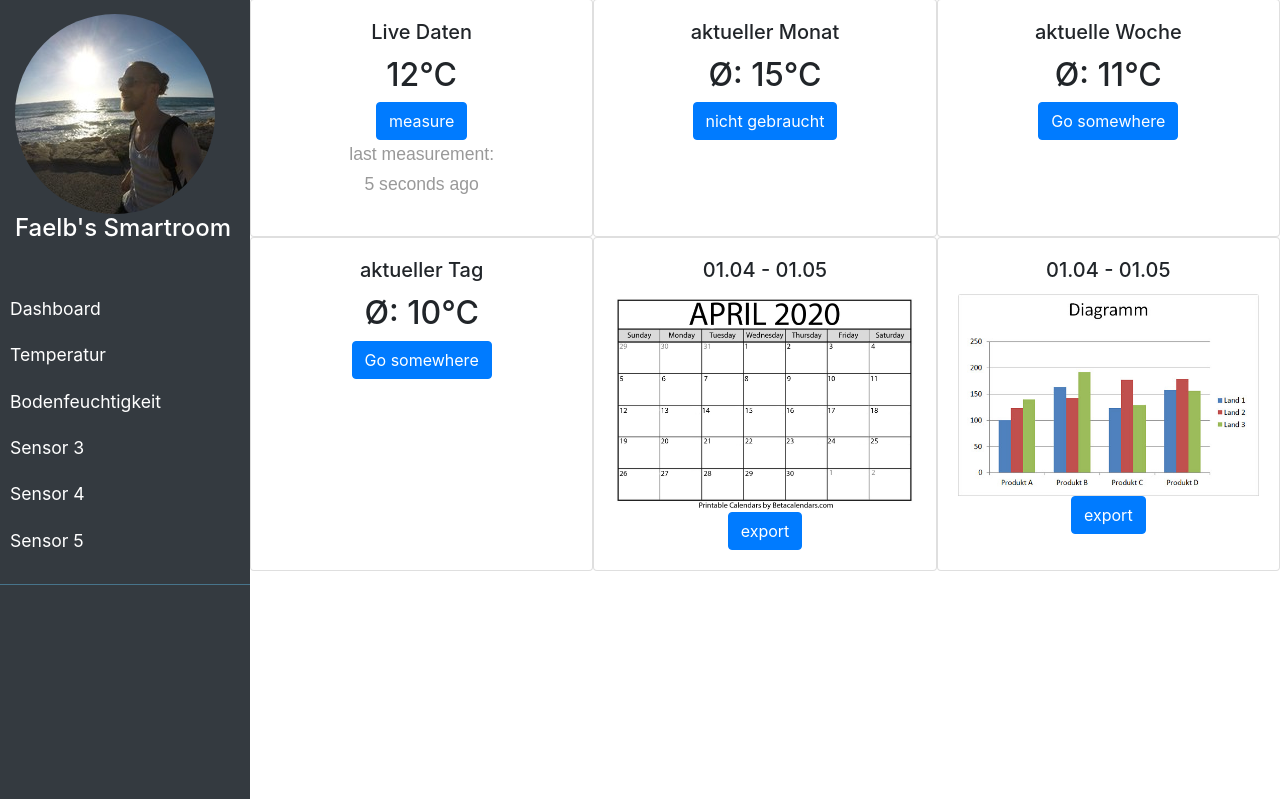
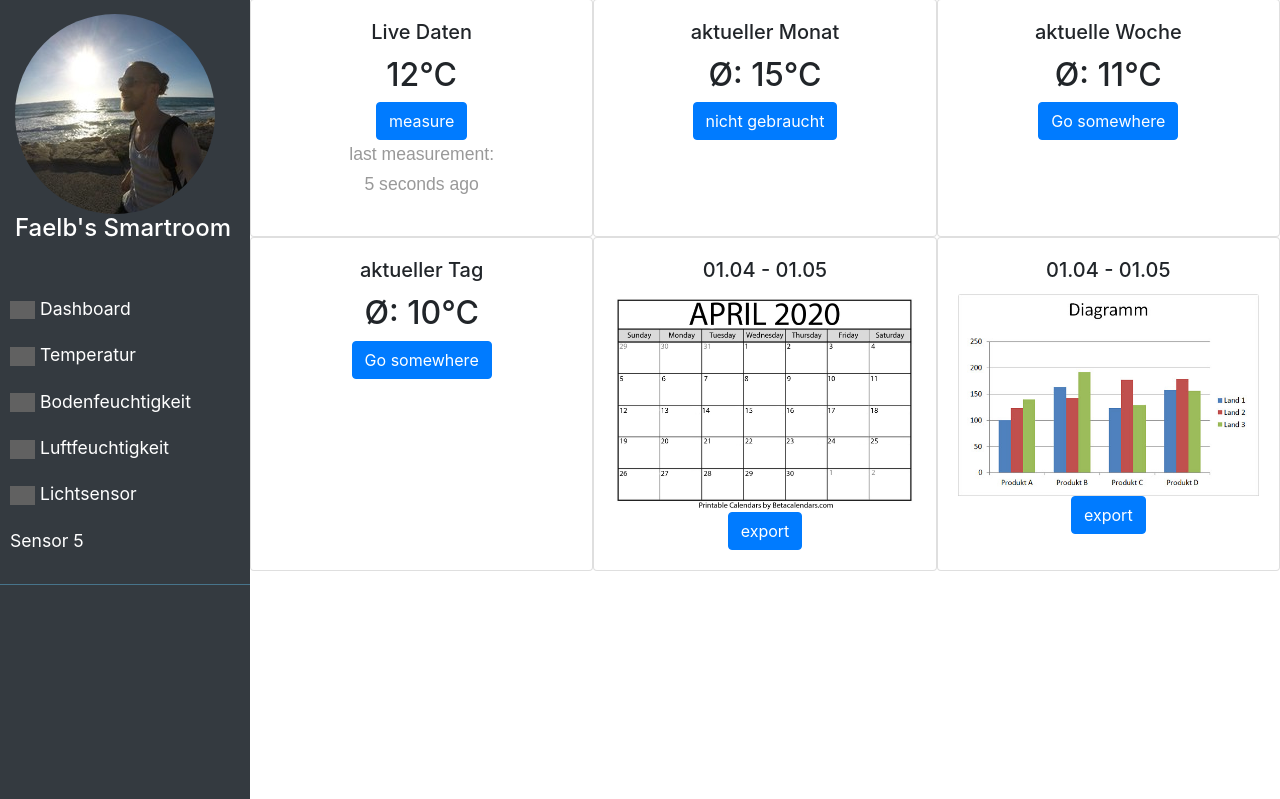
Before and after one commit to Hikikomono/SMAROO, a PHP site: page / in a window 1280 px wide. Shown: the part 57-856 px from the top of the page. Run offline with PHP 8.4, Linux system fonts and the light colour scheme; grey boxes are pictures that could not be loaded.

Commit message:
added good looking icons

```diff
--- a/index.php
+++ b/index.php
@@ -66,19 +66,19 @@
     <div class="collapse navbar-collapse" id="navbarResponsive">
         <ul class="navbar-nav ml-auto d-md-none">
             <li class="nav-item active">
-                <a class="nav-link" href="#">Dashboard</a>
+                <a class="nav-link" href="#"><img src="https://img.icons8.com/ios/50/000000/phonelink-setup.png"/ style="width:25px; filter: invert(1);"> Dashboard</a>
             </li>
             <li class="nav-item">
-                <a class="nav-link" href="#" onclick="getBoard('temperatur')">Temperatur</a>
+                <a class="nav-link" href="#" onclick="getBoard('temperatur')" ><img src="https://img.icons8.com/ios/50/000000/thermometer.png"/ style="width:25px; filter: invert(1);">  Temperatur</a>
             </li>
             <li class="nav-item">
-                <a class="nav-link" href="#" onclick="getBoard('humidity')">Bodenfeuchtigkeit</a>
+                <a class="nav-link" href="#" onclick="getBoard('humidity')"><img src="https://img.icons8.com/ios/50/000000/hygrometer.png"/ style="width:25px; filter: invert(1);">  Bodenfeuchtigkeit</a>
             </li>
             <li class="nav-item">
-                <a class="nav-link" href="#">Sensor 3</a>
+                <a class="nav-link" href="#"><img src="https://img.icons8.com/ios/50/000000/dry.png"/ style="width:25px; filter: invert(1);">  Luftfeuchtigkeit</a>
             </li>
             <li class="nav-item">
-                <a class="nav-link" href="#">Sensor 4</a>
+                <a class="nav-link" href="#"><img src="https://img.icons8.com/ios/50/000000/light-on.png"/ style="width:25px; filter: invert(1);">  Lichtsensor</a>
             </li>
             <li class="nav-item">
                 <a class="nav-link" href="#">Sensor 5</a>
@@ -101,20 +101,21 @@
             <ul id="test" class="list-unstyled components">
                 <!--<p>Dummy Heading</p>-->
                 <li class="active"> <!-- class active needs to be pushed to active sensor-->
-                    <a href="#">Dashboard</a>
+                    <a href="#"><img src="https://img.icons8.com/ios/50/000000/phonelink-setup.png"/ style="width:25px; filter: invert(1);">  Dashboard</a>
                     <!--TODO Ajax & Jquery hier onclick changes data in cards to Dashboard settings of User-->
                 </li>
                 <li>
-                    <a href="#" onclick="getBoard('temperatur')">Temperatur</a>
+                    <a href="#" onclick="getBoard('temperatur')"><img src="https://img.icons8.com/ios/50/000000/thermometer.png"/ style="width:25px; filter: invert(1);">  Temperatur</a><!--TODO die abstände durch css austauschen-->
                 </li>
                 <li>
-                    <a href="#" onclick="getBoard('humidity')">Bodenfeuchtigkeit</a>
+                    <a href="#" onclick="getBoard('humidity')"><img src="https://img.icons8.com/ios/50/000000/hygrometer.png"/ style="width:25px; filter: invert(1);">  Bodenfeuchtigkeit</a>
                 </li>
                 <li>
-                    <a href="#">Sensor 3</a> <!--TODO Ajax & Jquery hier onclick changes data in cards-->
+                    <a href="#"><img src="https://img.icons8.com/ios/50/000000/dry.png"/ style="width:25px; filter: invert(1);">  Luftfeuchtigkeit</a> <!--TODO Ajax & Jquery hier onclick changes data in cards-->
                 </li>
                 <li>
-                    <a href="#">Sensor 4</a> <!--TODO Ajax & Jquery hier onclick changes data in cards-->
+
+                    <a href="#"><img src="https://img.icons8.com/ios/50/000000/light-on.png"/ style="width:25px; filter: invert(1);">  Lichtsensor</a> <!--TODO Ajax & Jquery hier onclick changes data in cards-->
                 </li>
                 <li>
                     <a href="#">Sensor 5</a> <!--TODO Ajax & Jquery hier onclick changes data in cards-->
--- a/style_1.css
+++ b/style_1.css
@@ -26,6 +26,11 @@ a, a:hover, a:focus {
     color: inherit;
     text-decoration: none;
     transition: all 0.3s;
+}
+
+.icon {
+    width: 25px;
+    filter: invert(1);
 }
 
 #sidebar {
```
